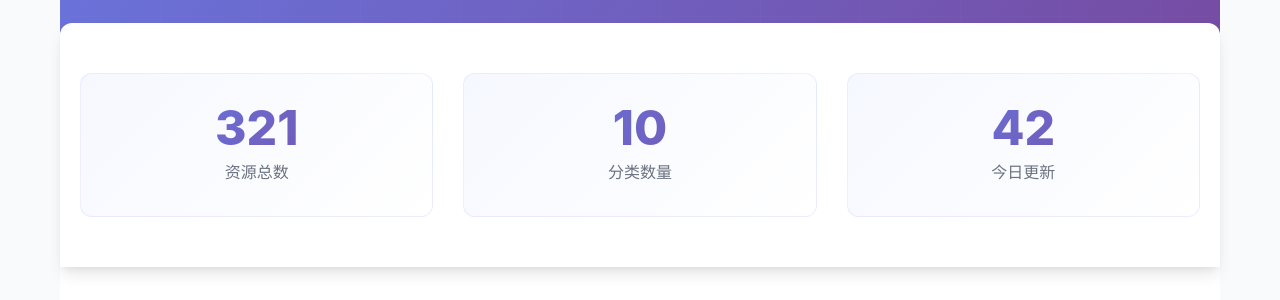
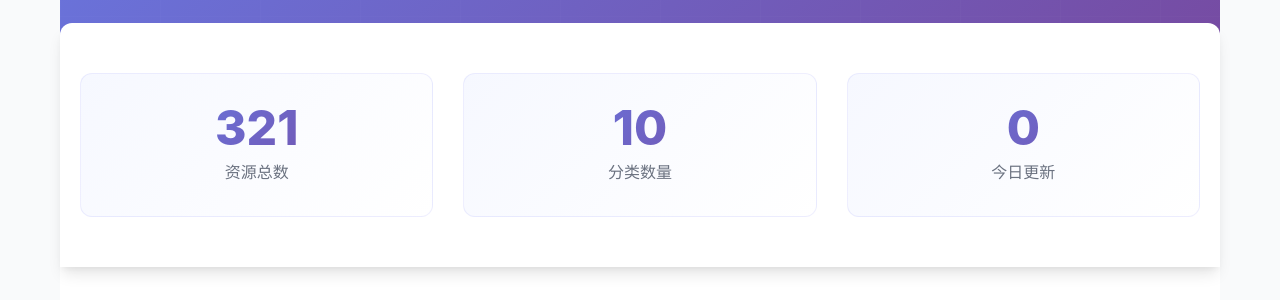
Before and after one commit to LoneKingCode/panbox, a Jekyll site: the page built from index.html, in a window 1280 px wide and 900 px high. Shown: the part 384-684 px from the top of the window. Built offline with Jekyll 4.4.1, drawn with Linux system fonts in a browser that asks for light colours; the list of posts is cut into pages by our own code.

Commit message:
Auto update: 2026-02-12 00:00:03

```diff
--- a/_data/stats.json
+++ b/_data/stats.json
@@ -1,7 +1,7 @@
 {
   "total_resources": 321,
   "total_categories": 10,
-  "today_updates": 42,
+  "today_updates": 0,
   "category_counts": {
     "software-windows": 162,
     "software-apps": 96,
@@ -13,5 +13,5 @@
     "ai-courses": 7,
     "source-code-mobile": 10
   },
-  "last_updated": "2026-02-11T23:30:03.265122"
+  "last_updated": "2026-02-12T00:00:03.548971"
 }
```
Also changed, not shown: README.md.
